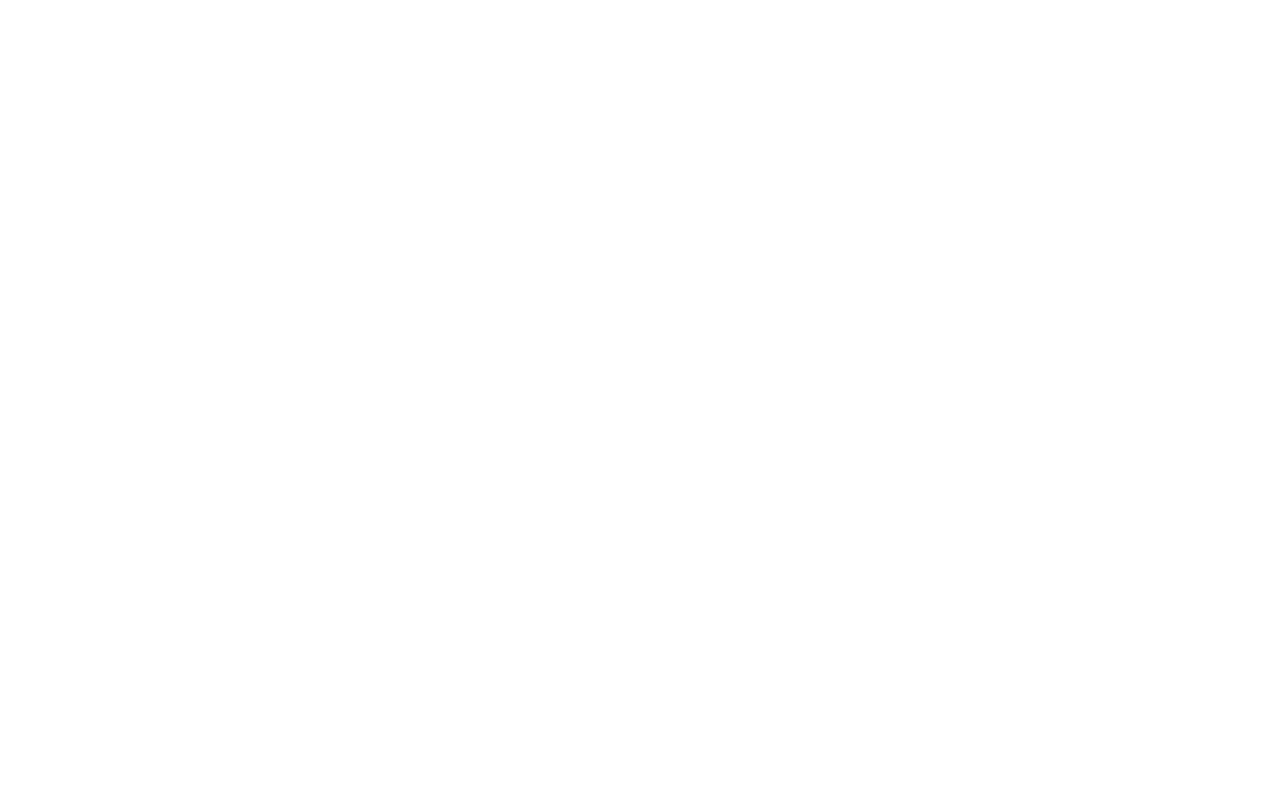
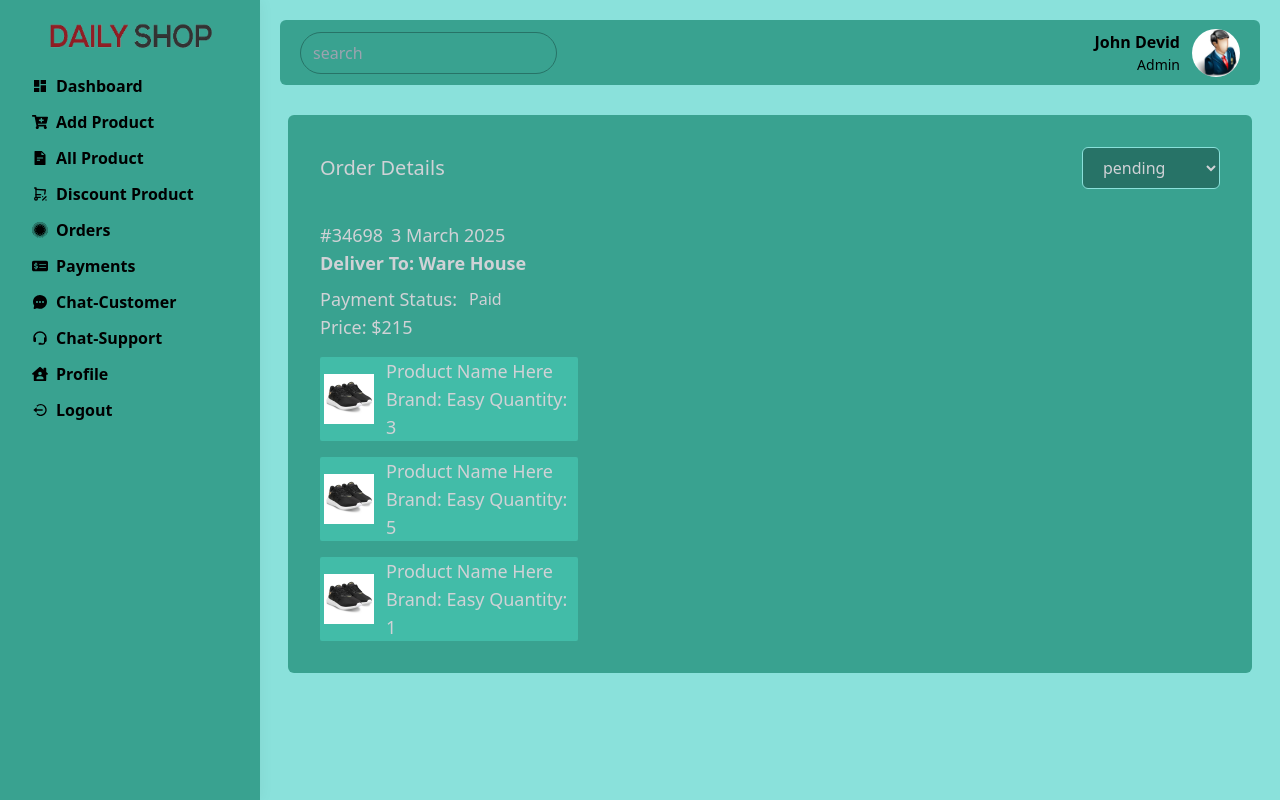
Before and after one commit to Atik2788/e-commerce-project-dashboard, a React (Create React App) app: page /seller/dashboard/order/details/1 in a window 1280 px wide. Before the commit this address had no page. Built offline with nearby package versions, Linux system fonts and the light colour scheme.

Commit message:
34 done order details page

```diff
--- a/src/router/routes/sellerRoutes.js
+++ b/src/router/routes/sellerRoutes.js
@@ -11,6 +11,7 @@
 const SellerToAdmin = lazy(() => import('../../views/seller/SellerToAdmin'))
 const Profile = lazy(() => import('../../views/seller/Profile'))
 const EditProduct = lazy(() => import('../../views/seller/EditProduct'))
+const OrderDetails = lazy(() => import('../../views/seller/OrderDetails'))
 
 
 export const sellerRoutes = [
@@ -55,6 +56,12 @@
         ability: ["active", 'deactive']
     },
     {
+        path: '/seller/dashboard/order/details/:orderId',
+        element: <OrderDetails/>,
+        role: 'seller',
+        ability: ["active", 'deactive']
+    },
+    {
         path: '/seller/dashboard/payments',
         element: <Payments/>,
         role: 'seller',
--- /dev/null
+++ b/src/views/seller/OrderDetails.jsx
@@ -0,0 +1,60 @@
+import React from "react";
+import OrderDetailsImgSec from "./orders suported files/OrderDetailsImgSec";
+
+const OrderDetails = () => {
+  return (
+    <div className="px-2 lg:px-7 pt-5">
+      <div className="w-full p-4 bg-[#39a290] rounded-md ">
+        <div className="flex justify-between items-center p-4">
+            <h2 className="text-xl text-[#d0d2d6]">Order Details</h2>
+            <select name="" id="" className="px-4 py-2 focus:border-[#8ae1db] outline-none bg-[#277367] border border-[#8ae1db] rounded-md text-[#d0d2d6]">
+                <option value="pending">pending</option>
+                <option value="processing">processing</option>
+                <option value="warehouse">warehouse</option>
+                <option value="placed">placed</option>
+                <option value="cancelled">cancelled</option>
+            </select>
+        </div>
+
+        <div className="p-4 ">
+            <div className="flex gap-2 text-lg text-[#d0d2d6]">
+                <h2>#34698</h2>
+                <span>3 March 2025</span>
+            </div>
+
+            <div className="md:flex flex-wrap ">
+                <div className="md:w-[30%]">
+                    <div className="md:pr-3 text-[#d0d2d6] text-lg">
+                        <div className="flex flex-col gap-1">
+                            <h2 className="pb-2 font-semibold">Deliver To: Ware House</h2>
+                        </div>
+
+                        <div className="flex justify-start items-center gap-3">
+                            <h2>Payment Status:</h2>
+                            <span className="text-base">Paid</span>
+                        </div>
+
+                        <span>Price: $215</span>
+
+                        {/* product img section start */}
+                        <OrderDetailsImgSec productName="Product Name Here" brand="Easy" qunatity={3}/>
+                        <OrderDetailsImgSec productName="Product Name Here" brand="Easy" qunatity={5}/>
+                        <OrderDetailsImgSec productName="Product Name Here" brand="Easy" qunatity={1}/>
+                        {/* product img section end */}
+
+                    </div>
+                </div>
+
+            </div>
+
+
+
+        </div>
+
+
+      </div>
+    </div>
+  );
+};
+
+export default OrderDetails;
--- a/src/views/seller/Orders.jsx
+++ b/src/views/seller/Orders.jsx
@@ -22,6 +22,7 @@
         <Table headers={headersOrders} rows={rowsSellerOrders} iconbgColor="bg-yellow-500 hover:bg-yellow-300"
         icon2bgColor="bg-green-700 hover:bg-green-600"
         icon3bgColor="bg-red-500 hover:bg-red-300"
+        routerPage={(orderId) => `/seller/dashboard/order/details/${orderId}`}
         />
 
         <div className="w-full flex justify-end mt-4 bottom-4 right-4">
--- /dev/null
+++ b/src/views/seller/orders suported files/OrderDetailsImgSec.jsx
@@ -0,0 +1,27 @@
+import React from "react";
+
+const OrderDetailsImgSec = ({ qunatity, productName, brand }) => {
+  return (
+    <div className="mt-4 flex felx-col gap-4 bg-[#42bca8] rounded-sm">
+      <div className="text-[#d0d2d6] ">
+        <div className="flex gap-3 text-md justify-center items-center px-1 ">
+          <img
+            className="w=[50px] h-[50px]"
+            src="http://localhost:3000/images/category/1.jpg"
+            alt=""
+          />
+          <div className="">
+            <h2>{productName}</h2>
+            <p>
+              <span>Brand: </span>
+              <span>{brand} </span>
+              <span className="text-lg">Quantity: {qunatity}</span>
+            </p>
+          </div>
+        </div>
+      </div>
+    </div>
+  );
+};
+
+export default OrderDetailsImgSec;
```
